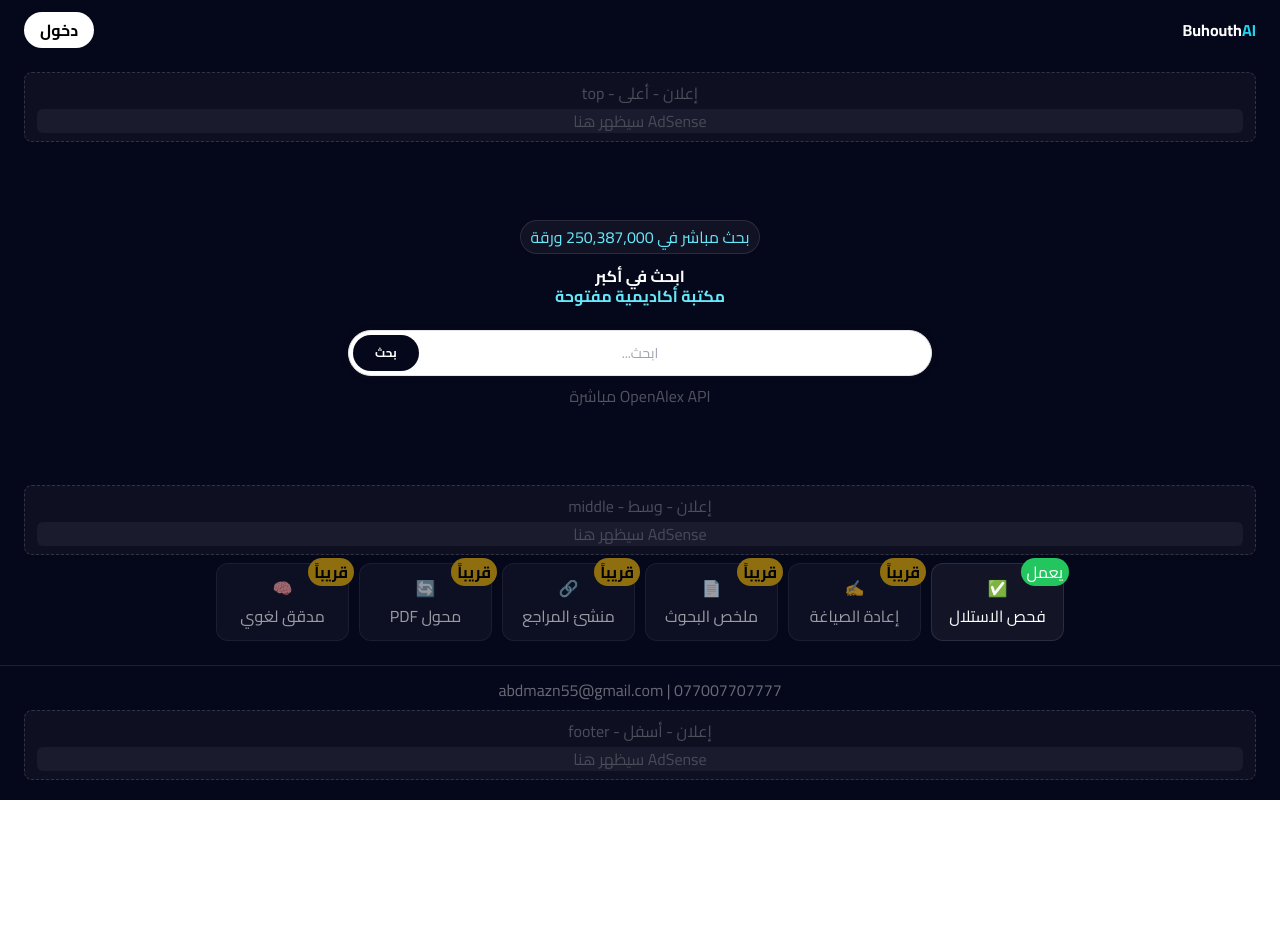
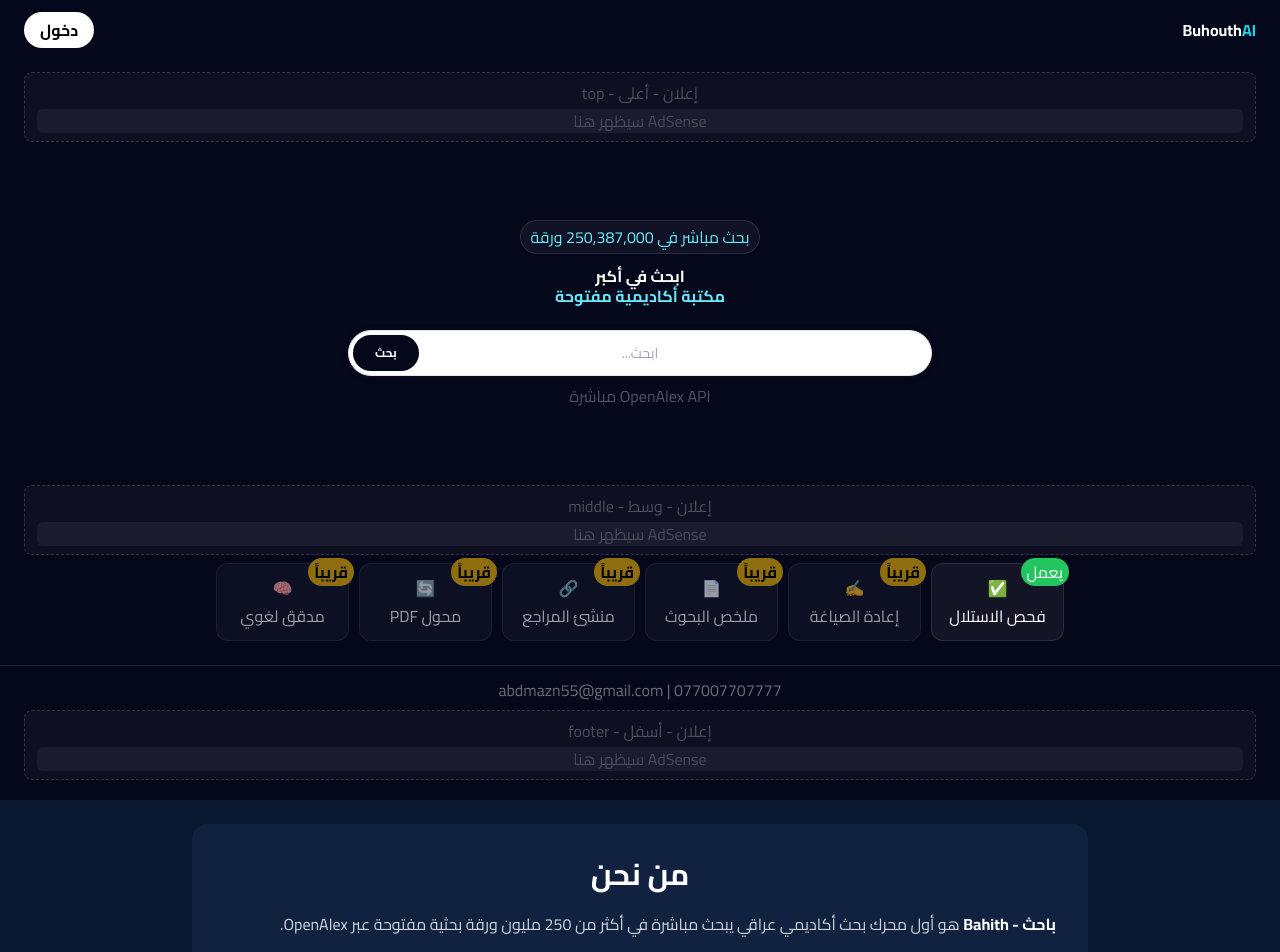
Before and after one commit to mahmoodabdm/buhouthal, a Next.js app: page / in a window 1280 px wide. Shown: the top 952 px of the page. Before the commit the page ends 800 px from the top, so only its background shows below. Built offline with nearby package versions, Linux system fonts and the light colour scheme.

Commit message:
Update layout.tsx

```diff
--- a/app/layout.tsx
+++ b/app/layout.tsx
@@ -1,10 +1,7 @@
 import type { Metadata } from "next";
-import Footer from "@/components/Footer" // ضيف هذا فوق
-
-// وجوا الـ return بعد {children} ضيف:
-<Footer />
 import { Cairo } from "next/font/google";
 import "./globals.css";
+import Footer from "@/components/Footer";
 
 const cairo = Cairo({ subsets: ["arabic"], display: "swap" });
 
@@ -28,7 +25,10 @@ export default function RootLayout({
 }) {
   return (
     <html lang="ar" dir="rtl">
-      <body className={cairo.className}>{children}</body>
+      <body className={cairo.className}>
+        {children}
+        <Footer />
+      </body>
     </html>
   );
 }
```
